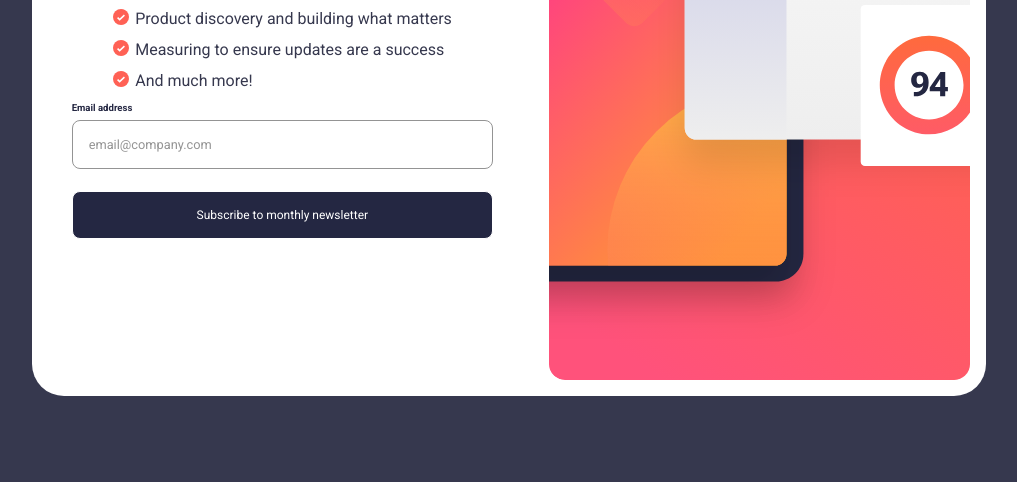
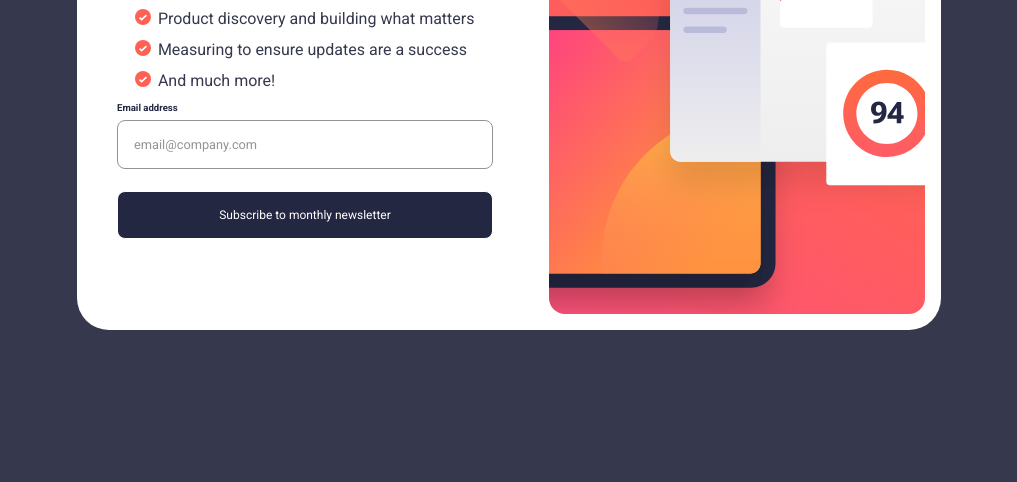
Before and after one commit to STS2102/Frontend-Mentor-Newsletter-Signup, a plain HTML site: page index.html in a window 1280 px wide. Shown: the part 350-832 px from the top of the page, without its empty margins (131-1148 px from the left). Drawn offline with Linux system fonts and the light colour scheme.

Commit message:
CSS Updates: Adjusted card size for desktop.

```diff
--- a/styles/style.css
+++ b/styles/style.css
@@ -253,6 +253,8 @@ input.Error {
         display: flex;
         flex-direction: row;
         border-radius: 2rem;
+        max-height: 33rem;
+        max-width: 54rem;
     }
 
     .Img-Box {
```
